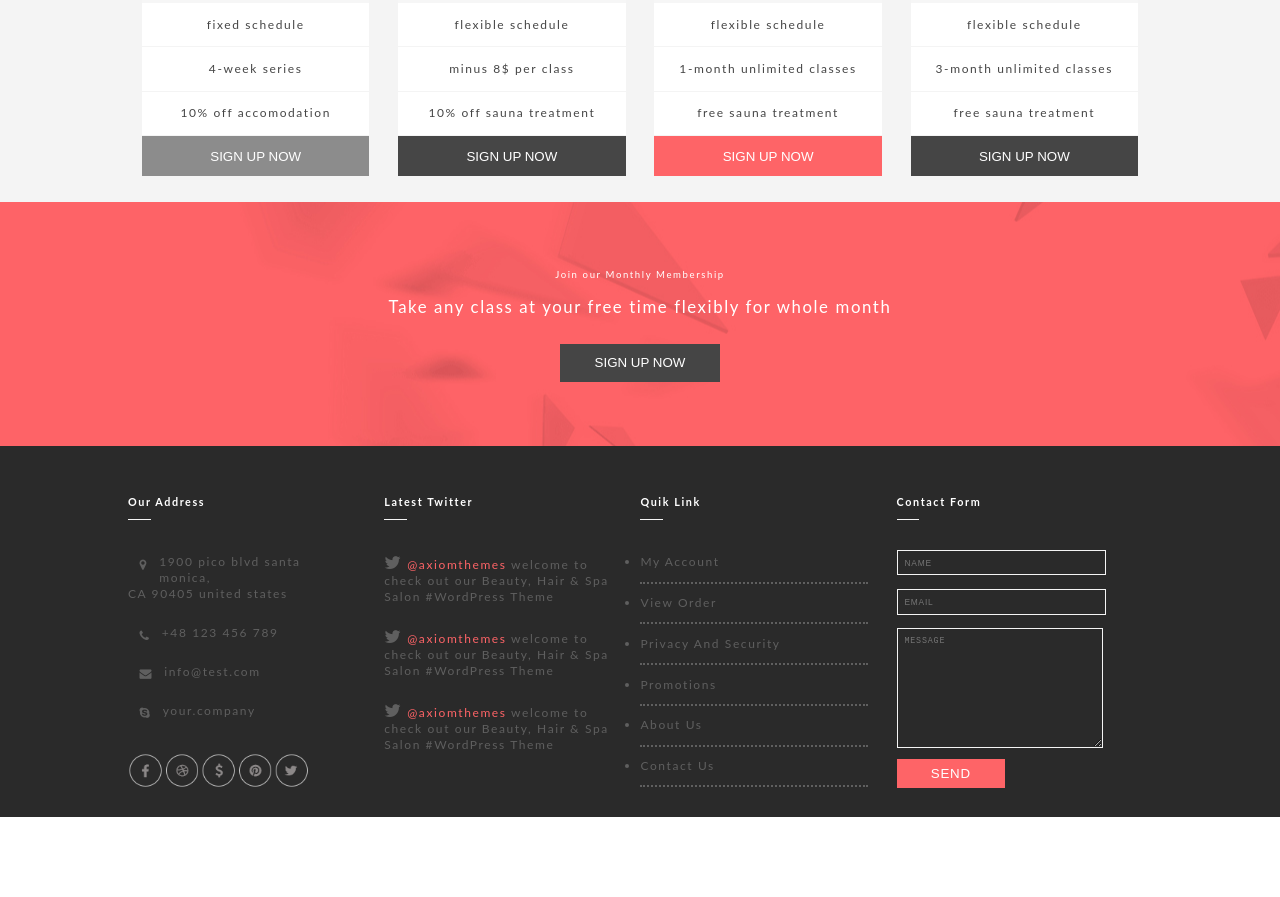
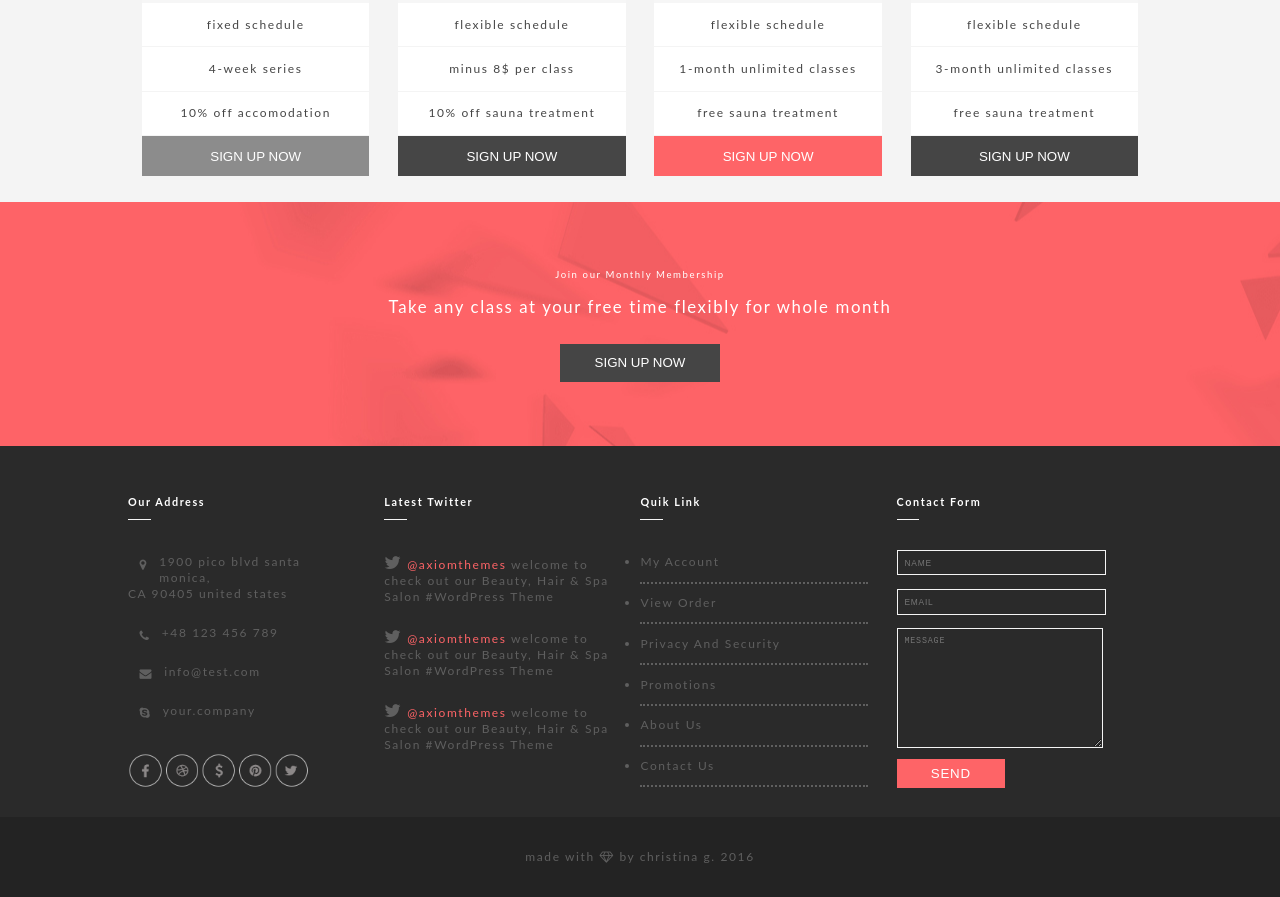
Before and after one commit to cgooyers/yoga-conversion, a website: page index.html in a window 1280 px wide. Shown: the part 2682-3579 px from the top of the page. Before the commit the page ends 3515 px from the top, so only its background shows below. Drawn offline with Linux system fonts and the light colour scheme.

Commit message:
finished styling footer

```diff
--- a/index.html
+++ b/index.html
@@ -377,7 +377,7 @@
 		</section><!-- end of contact -->
 
 		<footer>
-			<span>Copyright 2016</span>
+			<span>made with <i class="fa fa-diamond"></i> by <a href="http://christinacodes.com/">christina g.</a> 2016</span>
 		</footer>
 
 	</div><!-- end of site-wrap -->
--- a/sass/style.scss
+++ b/sass/style.scss
@@ -562,3 +562,19 @@ section.contact {
 		letter-spacing: 0.05rem;
 	}
 }
+// END OF FORM STYLES
+// END OF CONTACT STYLES
+
+// START OF FOOTER STYLES
+footer {
+	background: $blk-grey;
+	color: $contact-grey;
+	text-align: center;
+	padding: 2.5% 0;
+
+	a {
+		color: $contact-grey;
+		font-weight: normal;
+		text-decoration: none;
+	}
+}
```
Also changed, not shown: css/style.css.
